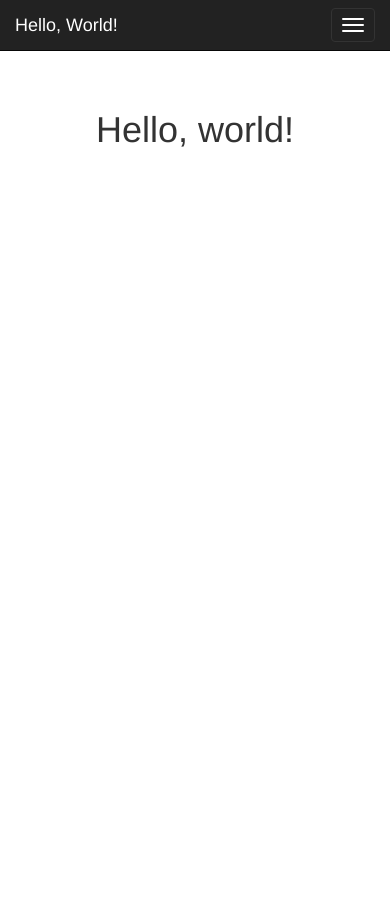
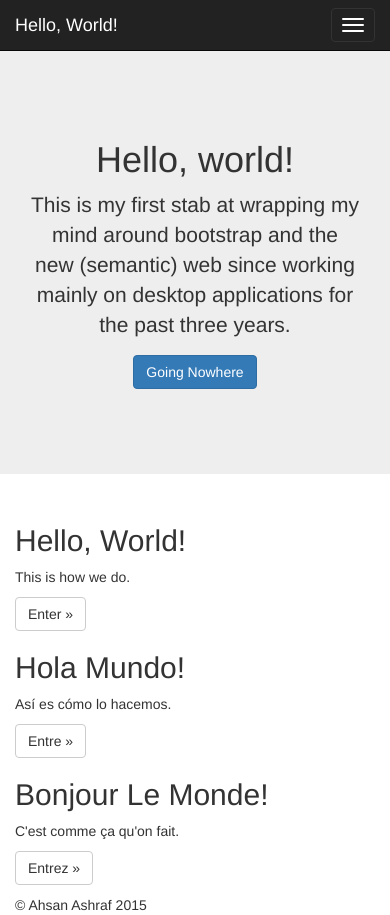
Before and after one commit to ahsanashraf/bootstrap-learn, a plain HTML site: page index.htm in a window 390 px wide. Before the commit the page ends 844 px from the top, so only its background shows below. Drawn offline with nearby package versions, Linux system fonts and the light colour scheme.

Commit message:
Added jumbotron. Added some responsive columns. Added some buttons. Added footer.
Signed-off-by: Ahsan Ashraf <ahsan@alumni.virginia.edu>

```diff
--- a/index.htm
+++ b/index.htm
@@ -46,11 +46,40 @@
       </div>
     </nav>
 
-
+      <div class="jumbotron">
       <div class="container">
           <div class="starter-template">
     <h1>Hello, world!</h1>
+              <p>This is my first stab at wrapping my mind around bootstrap and the new (semantic) web since working mainly on desktop applications for the past three years.</p>
+              <p><a class="btn btn-primary btn-lrg" href="#" role="button">Going Nowhere</a></p>
           </div>
+      </div>
+      </div>
+
+      <div class="container">
+        <div class="row">
+            <div class="col-md-4">
+                <h2>Hello, World!</h2>
+                <p>This is how we do.</p>
+                <p><a class="btn btn-default" href="#" role="button">Enter &raquo;</a></p>
+            </div>
+
+            <div class="col-md-4">
+                <h2>Hola Mundo!</h2>
+                <p>Así es cómo lo hacemos.</p>
+                <p><a class="btn btn-default" href="#" role="button">Entre &raquo;</a></p>
+            </div>
+
+            <div class="col-md-4">
+                <h2>Bonjour Le Monde!</h2>
+                <p>C'est comme ça qu'on fait.</p>
+                <p><a class="btn btn-default" href="#" role="button">Entrez &raquo;</a></p>
+            </div>
+        </div>
+
+          <footer>
+              &copy; Ahsan Ashraf 2015
+          </footer>
       </div>
 
     <!-- jQuery (necessary for Bootstrap's JavaScript plugins) -->
```
